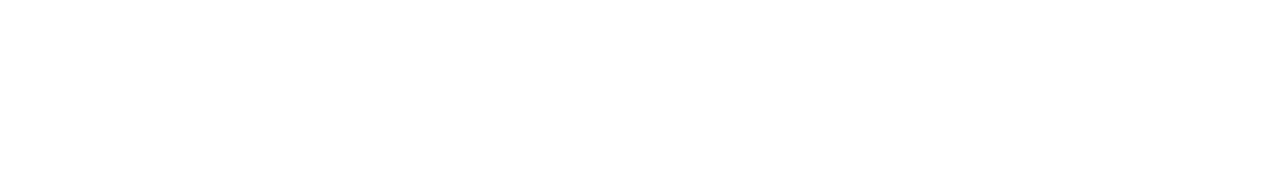
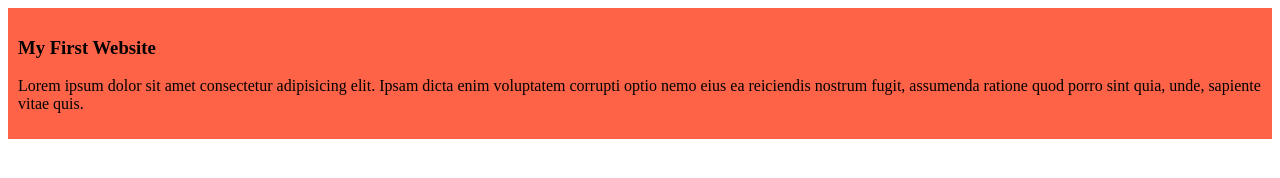
Before and after one commit to khalid-tks/my-simple-website, a plain HTML site: page index.html in a window 1280 px wide. Drawn offline with Linux system fonts and the light colour scheme.

Commit message:
added the first blog

```diff
--- a/index.html
+++ b/index.html
@@ -4,8 +4,12 @@
     <meta charset="UTF-8">
     <meta name="viewport" content="width=device-width, initial-scale=1.0">
     <title>My Simple Website</title>
+    <link rel="stylesheet" href="styles/blog.css">
 </head>
 <body>
-
+    <div>
+        <h3>My First Website</h3>
+        <p>Lorem ipsum dolor sit amet consectetur adipisicing elit. Ipsam dicta enim voluptatem corrupti optio nemo eius ea reiciendis nostrum fugit, assumenda ratione quod porro sint quia, unde, sapiente vitae quis.</p>
+    </div>
 </body>
 </html>
--- /dev/null
+++ b/styles/blog.css
@@ -0,0 +1,4 @@
+div{
+    background-color: tomato;
+    padding: 10px;
+}
```
